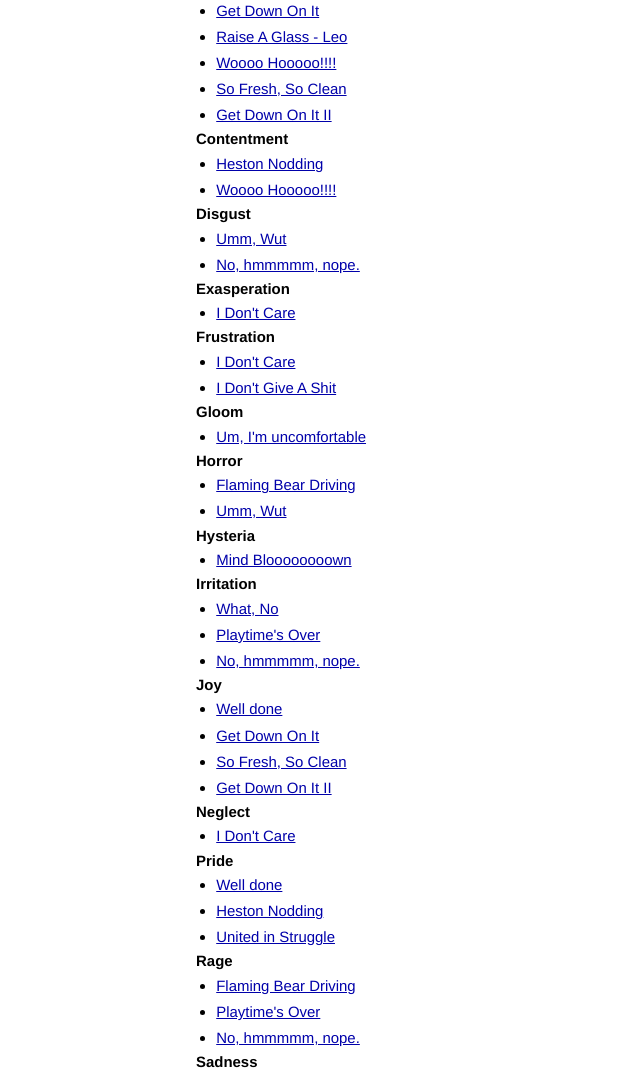
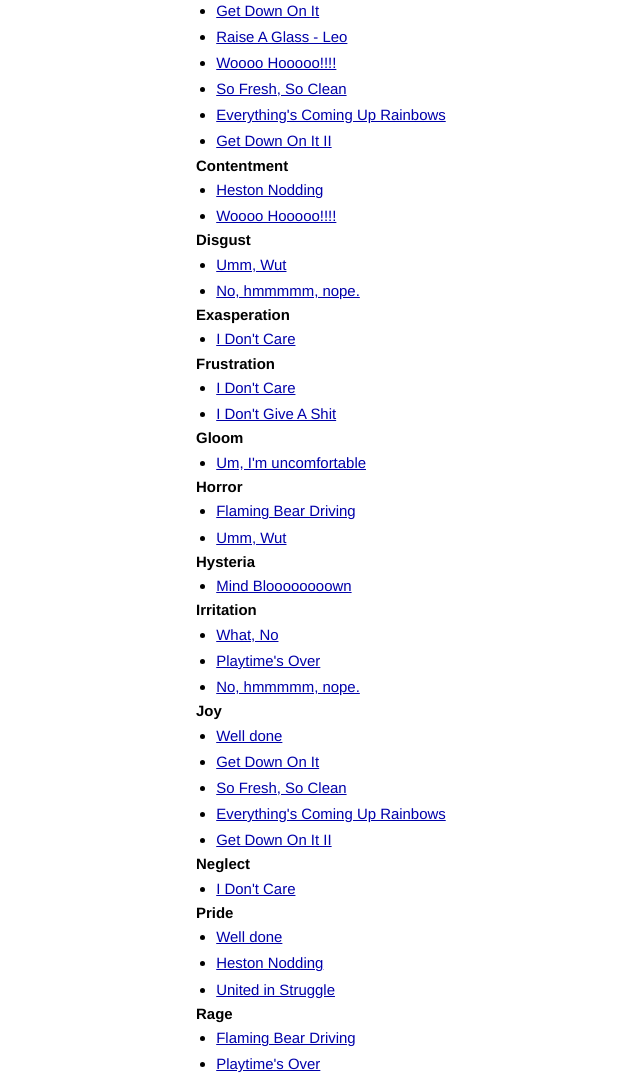
Before and after one commit to jschairb/zeitgeist, a Jekyll site: the page built from index.html, in a window 1280 px wide and 1400 px high. Shown: the part 320-1400 px from the top of the window, without its empty margins (130-770 px from the left). Built offline with Jekyll 4.4.1, drawn with Linux system fonts in a browser that asks for light colours; Markdown is read by kramdown in place of the engine named in the settings.

Commit message:
EVERYTHING IS COMING UP RAINBOWS

```diff
--- a/_data/categories.yaml
+++ b/_data/categories.yaml
@@ -11,6 +11,7 @@ Cheerfulness:
   - leo-toast
   - leo-woohoo
   - outkast-dancing
+  - rainbow-vomit
   - toddler-dancing
 Contentment:
   - heston-nodding
@@ -38,6 +39,7 @@ Joy:
   - connery-fist-pump
   - leo-dancing
   - outkast-dancing
+  - rainbow-vomit
   - toddler-dancing
 Neglect:
   - tommie-lee-jones-don-t-care
--- a/_data/images.yaml
+++ b/_data/images.yaml
@@ -49,6 +49,9 @@ outkast-dancing:
 playtime-s-over:
   file: playtime-s-over.gif
   name: "Playtime's Over"
+rainbow-vomit:
+  file: rainbow-vomit.gif
+  name: "Everything's Coming Up Rainbows"
 red-don-t-give-a-shit:
   file: red-don-t-give-a-shit.gif
   name: "I Don't Give A Shit"
```
Also changed, not shown: images/rainbow-vomit.gif (added).
